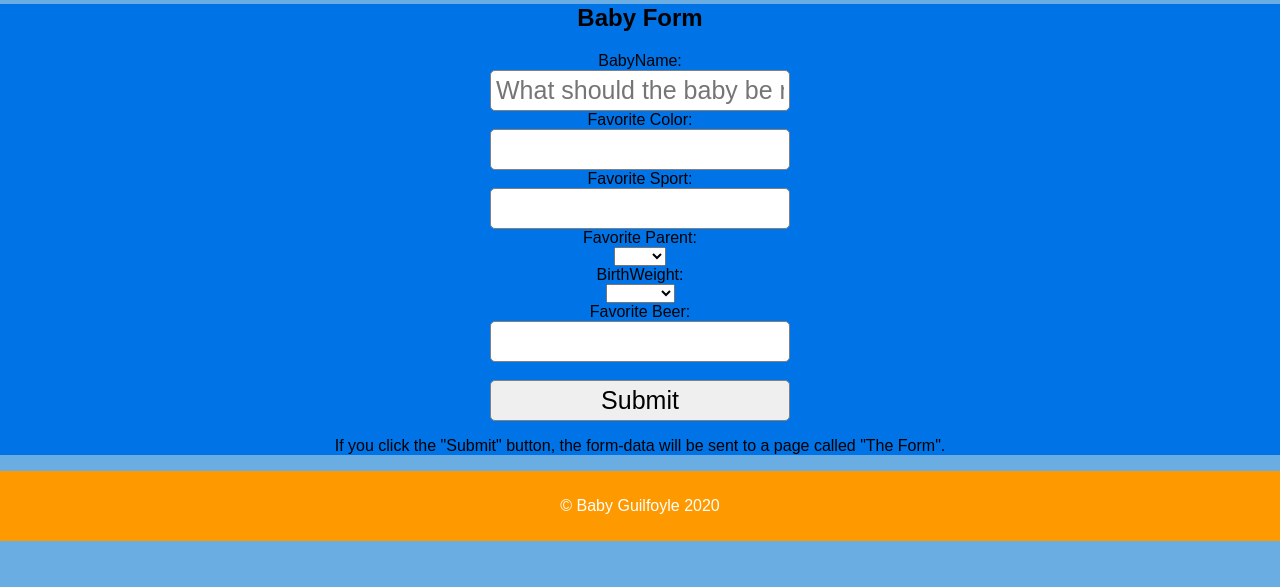
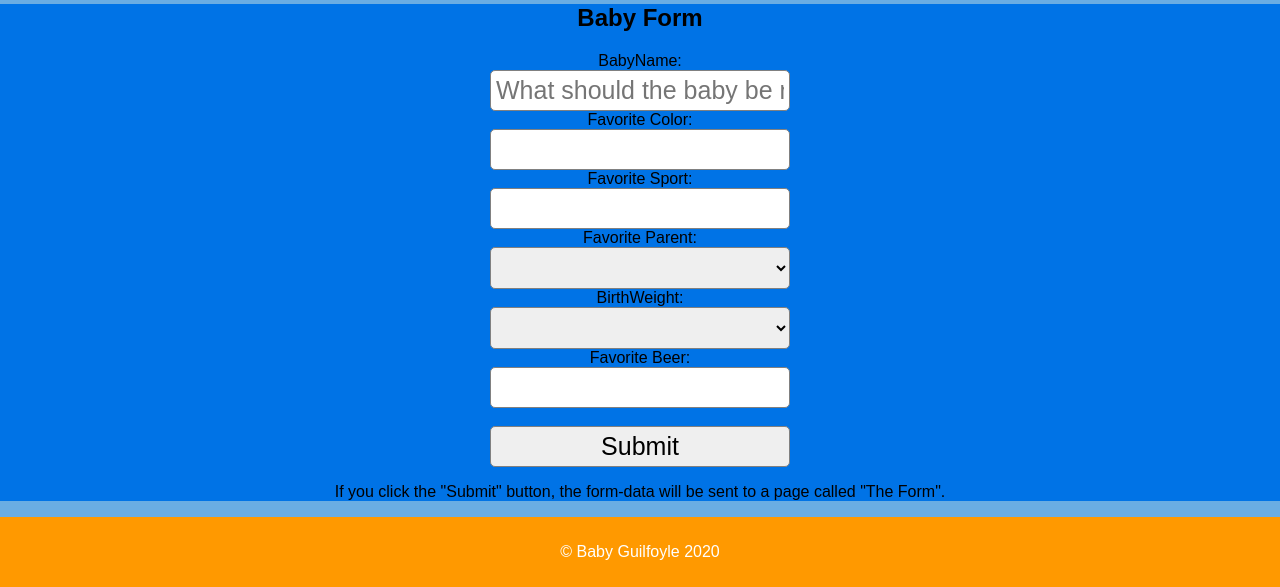
Before and after one commit to Davg99/BabyGuilfoyle, a PHP site: page /Baby_Name.html in a window 1280 px wide. Shown: the part 732-1319 px from the top of the page. Before the commit the page ends 1273 px from the top, so only its background shows below. Run offline with PHP 8.4, Linux system fonts and the light colour scheme.

Commit message:
Update babyg.css

```diff
--- a/babyg.css
+++ b/babyg.css
@@ -49,7 +49,14 @@
 			border: 1px solid grey;
 			width:300px;
 		}
+		select {
 
+			padding: 5px;
+			font-size: 25px;
+			border-radius: 5px;
+			border: 1px solid grey;
+			width:300px;
+		}
 
 		.clear {
 			clear:both;
```
